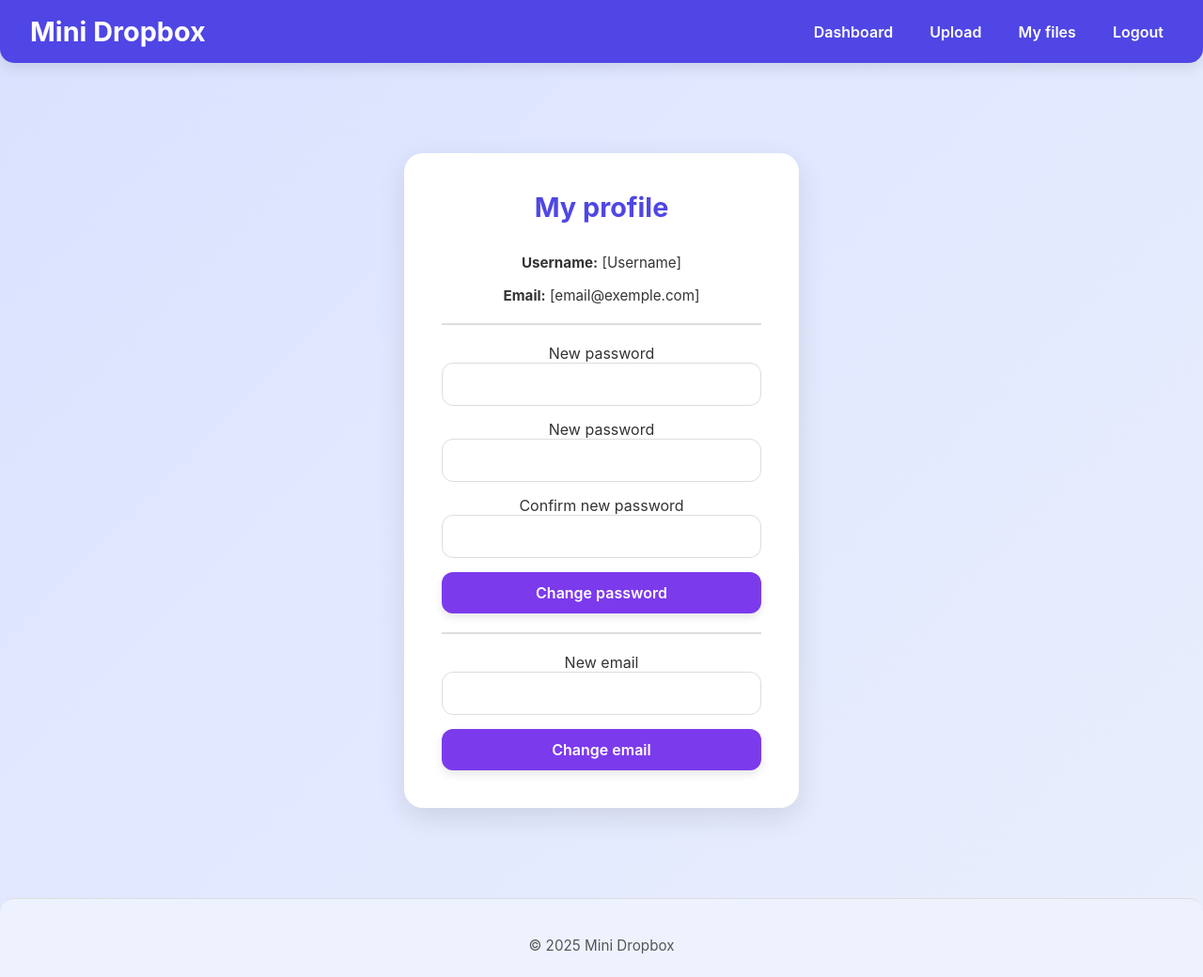
After one commit to Aleexip/Mini_Dropbox, a PHP site: page /public/html/profile.html in a window 1280 px wide. The commit adds this page. Shown: the whole page at 94% size. Run offline with PHP 8.4, Linux system fonts and the light colour scheme.

Commit message:
Project 3

```diff
--- a/mini_dropbox_app/public/css/style.css
+++ b/mini_dropbox_app/public/css/style.css
@@ -1,69 +1,326 @@
-
+/* Reset and font */
 * {
   margin: 0;
   padding: 0;
   box-sizing: border-box;
-    font-family: Arial, sans-serif;
+  font-family: "Inter", "Segoe UI", Tahoma, sans-serif;
+}
+
+body {
+  background: linear-gradient(120deg, #f4f6fa, #e0e7ff);
+  color: #333;
+  min-height: 100vh;
+  display: flex;
+  flex-direction: column;
+}
+
+/* Header */
+header {
+  background: #4f46e5;
+  color: white;
+  padding: 1rem 2rem;
+  display: flex;
+  justify-content: space-between;
+  align-items: center;
+  box-shadow: 0 5px 15px rgba(0, 0, 0, 0.1);
+  border-bottom-left-radius: 15px;
+  border-bottom-right-radius: 15px;
+}
+
+header h1 {
+  font-size: 1.8rem;
+  font-weight: 700;
 }
 
 header nav {
-    background-color: #333;
-    padding: 10px;
-    text-align: center;
+  display: flex;
+  gap: 1.2rem;
+  flex-wrap: wrap;
 }
 
-header nav a {
+header a {
   color: white;
-    margin: 0 15px;
   text-decoration: none;
-    font-weight: bold;
+  font-weight: 600;
+  padding: 5px 10px;
+  border-radius: 5px;
+  transition: 0.2s ease;
 }
 
-header nav a:hover {
-    text-decoration: underline;
+header a:hover {
+  background: rgba(255, 255, 255, 0.2);
+}
+
+/* Butoane generale */
+.btn {
+  display: inline-block;
+  padding: 0.7rem 1.8rem;
+  background: #7c3aed;
+  color: white;
+  font-weight: 600;
+  border-radius: 12px;
+  text-decoration: none;
+  transition: all 0.3s ease;
+  box-shadow: 0 4px 10px rgba(0, 0, 0, 0.1);
+}
+
+.btn:hover {
+  background: #5b21b6;
+  transform: translateY(-3px);
+  box-shadow: 0 6px 15px rgba(0, 0, 0, 0.15);
 }
 
 /* Form container */
 .form-container {
-    width: 300px;
-    margin: 50px auto;
-    padding: 20px;
-    border: 1px solid #ddd;
-    border-radius: 10px;
-    background-color: #f9f9f9;
+  width: 100%;
+  max-width: 420px;
+  margin: 6rem auto;
+  padding: 2.5rem;
+  background: white;
+  border-radius: 20px;
+  box-shadow: 0 10px 30px rgba(0, 0, 0, 0.1);
+  text-align: center;
 }
 
 .form-container h2 {
-    text-align: center;
-    margin-bottom: 20px;
+  color: #4f46e5;
+  margin-bottom: 2rem;
+  font-size: 1.8rem;
 }
 
 .form-container input {
   width: 100%;
-    padding: 10px;
+  padding: 12px 15px;
   margin-bottom: 15px;
-    border: 1px solid #ccc;
-    border-radius: 5px;
+  border: 1px solid #ddd;
+  border-radius: 12px;
+  font-size: 1rem;
+  transition: all 0.3s ease;
+}
+
+.form-container input:focus {
+  border-color: #7c3aed;
+  box-shadow: 0 0 8px rgba(124, 58, 237, 0.3);
+  outline: none;
 }
 
 .form-container button {
   width: 100%;
-    padding: 10px;
-    background-color: #333;
+  padding: 12px;
+  font-size: 1rem;
+  font-weight: 600;
+  background: #7c3aed;
   color: white;
   border: none;
-    border-radius: 5px;
+  border-radius: 12px;
   cursor: pointer;
+  transition: all 0.3s ease;
+  box-shadow: 0 4px 10px rgba(0, 0, 0, 0.1);
 }
 
 .form-container button:hover {
-    background-color: #555;
+  background: #5b21b6;
+  transform: translateY(-2px);
+  box-shadow: 0 6px 15px rgba(0, 0, 0, 0.15);
+}
+
+p {
+  margin-top: 1rem;
+  font-size: 0.95rem;
+}
+
+p a {
+  color: #7c3aed;
+  font-weight: 600;
+  transition: 0.2s ease;
+}
+
+p a:hover {
+  text-decoration: underline;
+  color: #5b21b6;
+}
+
+/* Dashboard */
+.dashboard .overview {
+  display: flex;
+  flex-wrap: wrap;
+  gap: 2rem;
+  justify-content: center;
+  margin: 3rem 1rem;
+}
+
+.dashboard .card {
+  flex: 1 1 200px;
+  background: linear-gradient(135deg, #7c3aed, #9333ea);
+  color: white;
+  padding: 2rem;
+  border-radius: 20px;
+  text-align: center;
+  font-weight: 600;
+  box-shadow: 0 10px 30px rgba(0, 0, 0, 0.1);
+  transition: all 0.3s ease;
+}
+
+.dashboard .card:hover {
+  transform: translateY(-5px) scale(1.03);
+  box-shadow: 0 15px 40px rgba(0, 0, 0, 0.15);
+}
+
+.dashboard .card h3 {
+  font-size: 1.2rem;
+  margin-bottom: 0.5rem;
+}
+
+/* Files table */
+.files table {
+  width: 100%;
+  border-collapse: collapse;
+  margin: 2rem 0;
+  background: white;
+  border-radius: 15px;
+  overflow: hidden;
+  box-shadow: 0 10px 30px rgba(0, 0, 0, 0.05);
+}
+
+.files th,
+.files td {
+  padding: 12px 15px;
+  text-align: left;
+  border-bottom: 1px solid #eee;
+}
+
+.files th {
+  background: #4f46e5;
+  color: white;
+  font-weight: 600;
+}
+
+.files a {
+  color: #7c3aed;
+  font-weight: 600;
+  transition: 0.2s ease;
+}
+
+.files a:hover {
+  text-decoration: underline;
+  color: #5b21b6;
+}
+
+/* Upload form */
+.upload form {
+  max-width: 450px;
+  margin: 2rem auto;
+  display: flex;
+  flex-direction: column;
+}
+
+.upload input[type="file"] {
+  margin-bottom: 1rem;
+  padding: 10px;
+  border-radius: 12px;
+  border: 1px solid #ddd;
 }
 
 /* Footer */
 footer {
   text-align: center;
-    padding: 10px;
-    margin-top: 50px;
-    color: #666;
+  padding: 1.5rem;
+  background: #eef2ff;
+  margin-top: auto;
+  font-size: 0.9rem;
+  color: #555;
+  border-top: 1px solid #ddd;
+  border-top-left-radius: 15px;
+  border-top-right-radius: 15px;
 }
+
+.home-container {
+  max-width: 700px;
+  margin: 8rem auto 4rem auto;
+  text-align: center;
+  background: rgba(255, 255, 255, 0.9);
+  padding: 3rem 2rem;
+  border-radius: 20px;
+  box-shadow: 0 15px 40px rgba(0, 0, 0, 0.1);
+  backdrop-filter: blur(10px);
+}
+.home h2 {
+  font-size: 2.5rem;
+  color: #4f46e5;
+  margin-bottom: 1rem;
+  font-weight: 700;
+}
+
+.home p {
+  font-size: 1.2rem;
+  color: #555;
+  margin-bottom: 2rem;
+  line-height: 1.5;
+}
+.home-buttons .btn {
+  margin: 0 1rem;
+  padding: 1rem 2.5rem;
+  font-size: 1.1rem;
+  box-shadow: 0 8px 25px rgba(79, 70, 229, 0.2);
+  transition: all 0.3s ease;
+}
+
+.home-buttons .btn:hover {
+  transform: translateY(-4px) scale(1.05);
+  box-shadow: 0 12px 35px rgba(79, 70, 229, 0.3);
+  background: #5b21b6;
+}
+body {
+  background: linear-gradient(-45deg, #f4f6fa, #e0e7ff, #c7d2fe, #9ed3ff);
+  background-size: 400% 400%;
+  animation: gradientBG 15s ease infinite;
+}
+
+@keyframes gradientBG {
+  0% {
+    background-position: 0% 50%;
+  }
+  50% {
+    background-position: 100% 50%;
+  }
+  100% {
+    background-position: 0% 50%;
+  }
+}
+
+/* Responsive */
+@media (max-width: 768px) {
+  .dashboard .overview {
+    flex-direction: column;
+    align-items: center;
+  }
+
+  header {
+    flex-direction: column;
+    gap: 0.5rem;
+    text-align: center;
+  }
+
+  header nav {
+    justify-content: center;
+    gap: 0.8rem;
+  }
+
+  .home-container {
+    margin: 4rem 1rem;
+    padding: 2rem 1.5rem;
+  }
+
+  .home-buttons .btn {
+    margin: 0.5rem 0;
+    width: 80%;
+  }
+
+  .home h2 {
+    font-size: 2rem;
+  }
+
+  .home p {
+    font-size: 1rem;
+  }
+}
--- /dev/null
+++ b/mini_dropbox_app/public/html/profile.html
@@ -0,0 +1,61 @@
+<!DOCTYPE html>
+<html lang="ro">
+<head>
+    <meta charset="UTF-8">
+    <meta name="viewport" content="width=device-width, initial-scale=1.0">
+    <title>Profile</title>
+    <link rel="stylesheet" href="../css/style.css">
+</head>
+<body>
+    <header>
+        <h1>Mini Dropbox</h1>
+        <nav>
+            <a href="dashboard.html">Dashboard</a>
+            <a href="upload.html">Upload</a>
+            <a href="files.html">My files</a>
+            <a href="../../logout.php">Logout</a>
+        </nav>
+    </header>
+
+    <main class="profile">
+        <div class="form-container">
+            <h2>My profile</h2>
+
+            <!-- Informații utilizator -->
+            <div class="user-info">
+                <p><strong>Username:</strong> [Username]</p>
+                <p><strong>Email:</strong> [email@exemple.com]</p>
+            </div>
+
+            <hr style="margin: 20px 0; border: 0.5px solid #ddd;">
+
+            <!-- Schimbare parola -->
+            <form action="../../update_password.php" method="POST">
+                <label for="old-password">New password</label>
+                <input type="password" id="old-password" name="old_password" required>
+
+                <label for="new-password">New password</label>
+                <input type="password" id="new-password" name="new_password" required>
+
+                <label for="confirm-password">Confirm new password</label>
+                <input type="password" id="confirm-password" name="confirm_password" required>
+
+                <button type="submit">Change password</button>
+            </form>
+
+            <hr style="margin: 20px 0; border: 0.5px solid #ddd;">
+
+            <form action="../../update_email.php" method="POST">
+                <label for="new-email">New email</label>
+                <input type="email" id="new-email" name="new_email" required>
+
+                <button type="submit">Change email</button>
+            </form>
+        </div>
+    </main>
+
+    <footer>
+        <p>&copy; 2025 Mini Dropbox</p>
+    </footer>
+</body>
+</html>
```
Also changed, not shown: mini_dropbox_app/public/html/dashboard.html (+40 -0 lines), mini_dropbox_app/public/html/files.html (added, +56 -0 lines), mini_dropbox_app/public/html/index.html (+30 -0 lines), mini_dropbox_app/public/html/login.html (+5 -5 lines), mini_dropbox_app/public/html/register.html (+6 -6 lines), mini_dropbox_app/public/html/upload.html (added, +32 -0 lines), mini_dropbox_app/public/html/pagina.html (deleted). Lines whose indentation alone changed are shown as unchanged.
